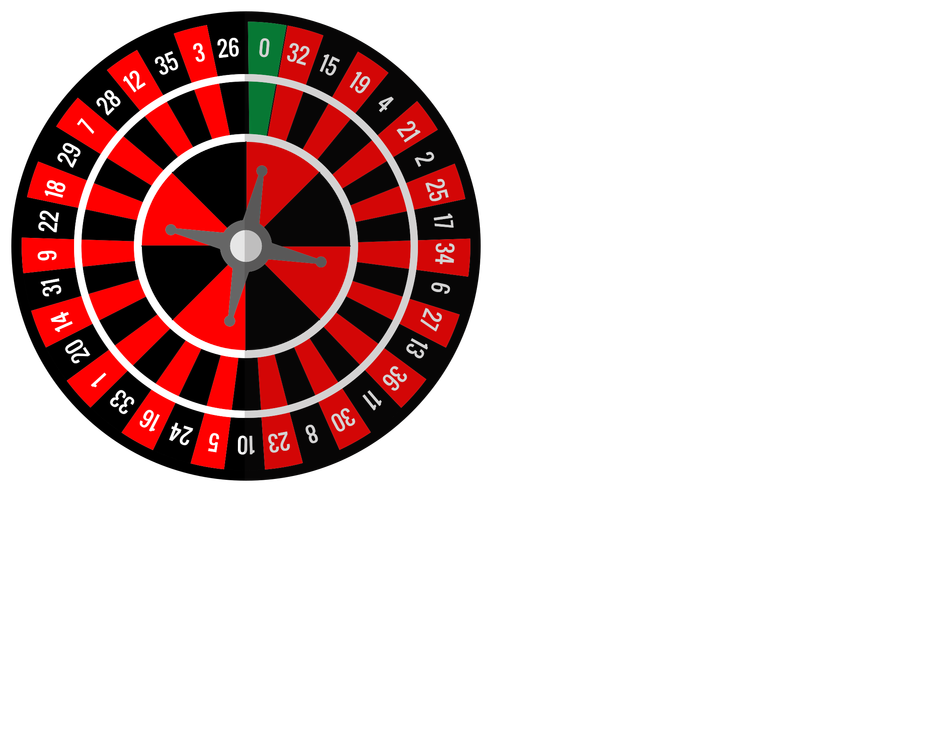
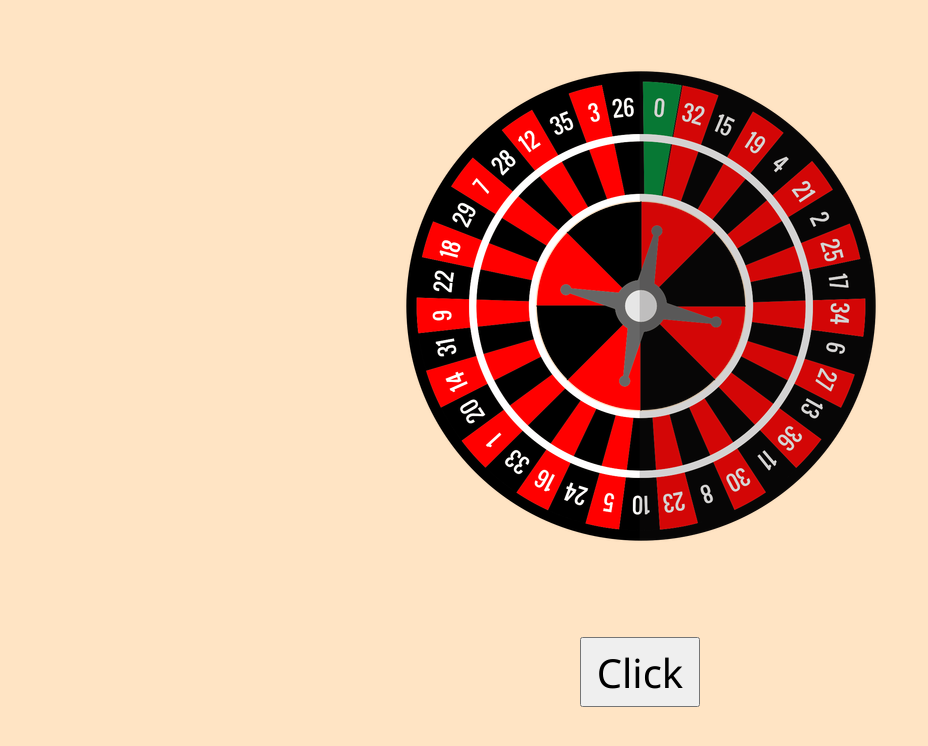
Before and after one commit to Remix375/roulette, a plain HTML site: page index.html in a window 1280 px wide. Shown: the whole page, without its empty margins (0-928 px from the left). Drawn offline with Linux system fonts and the light colour scheme.

Commit message:
added roulette + button

```diff
--- a/index.html
+++ b/index.html
@@ -5,8 +5,17 @@
     <meta name="viewport" content="width=device-width, initial-scale=1.0">
     <link rel='stylesheet' href='./ressource/css/index.css'>
     <title>Roulette</title>
+    <script src="./ressource/js/roll.js"></script>
 </head>
 <body>
-    <img id='roulette' src="./ressource/image/roulette.png"/>
+    <div>
+
+        <img id='roulette' src="./ressource/image/roulette.png" alt='Roulette'/>
+        <div>
+            <button id ='roll'>Click</button>
+        </div>
+
+    </div>
+
 </body>
 </html>
--- a/ressource/css/index.css
+++ b/ressource/css/index.css
@@ -0,0 +1,19 @@
+div {
+    text-align: center;
+}
+
+#roulette {
+    margin: 60px;
+}
+
+#roll {
+    font-size: 40px;
+    font-family: 'Segoe UI', Tahoma, Geneva, Verdana, sans-serif;
+    height: 70px;
+    width: 120px;
+    margin-top: 30px;
+}
+
+body {
+    background-color: bisque;
+}
```
Also changed, not shown: ressource/js/roll.js (added).
